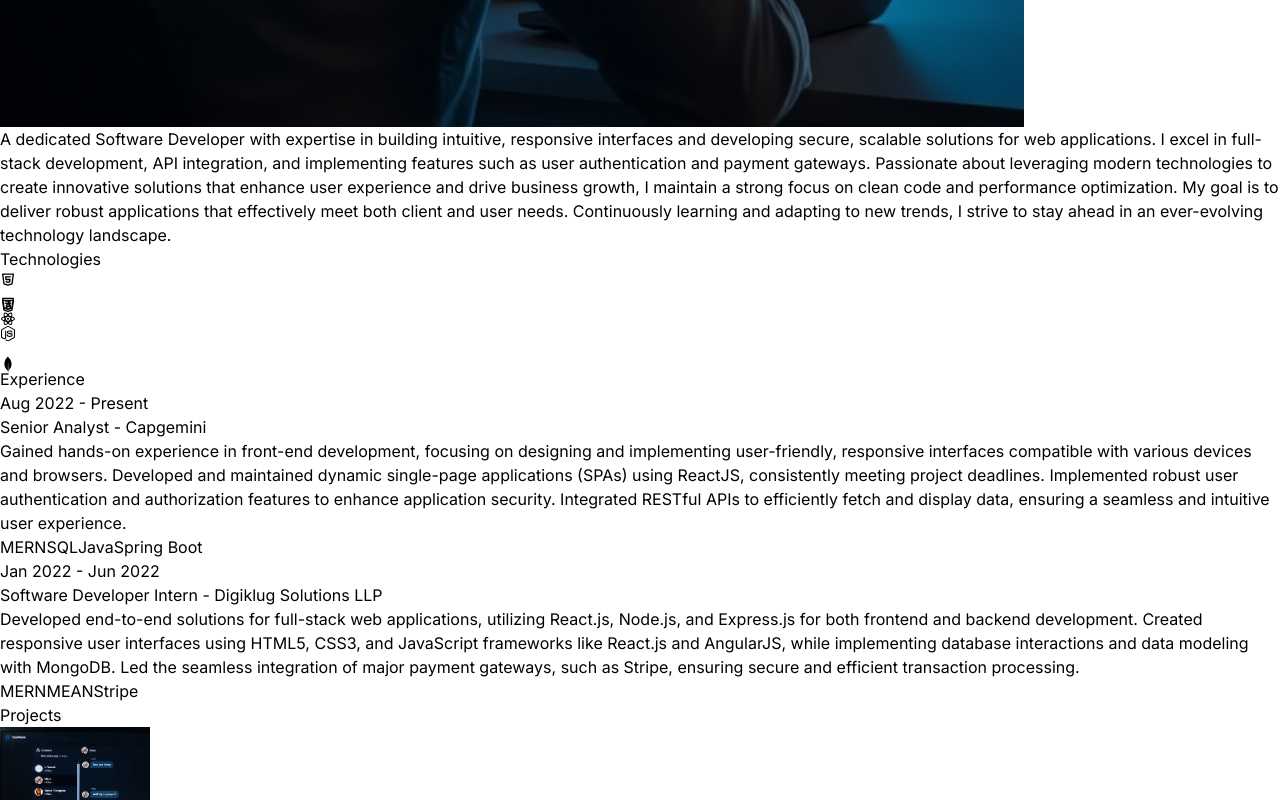
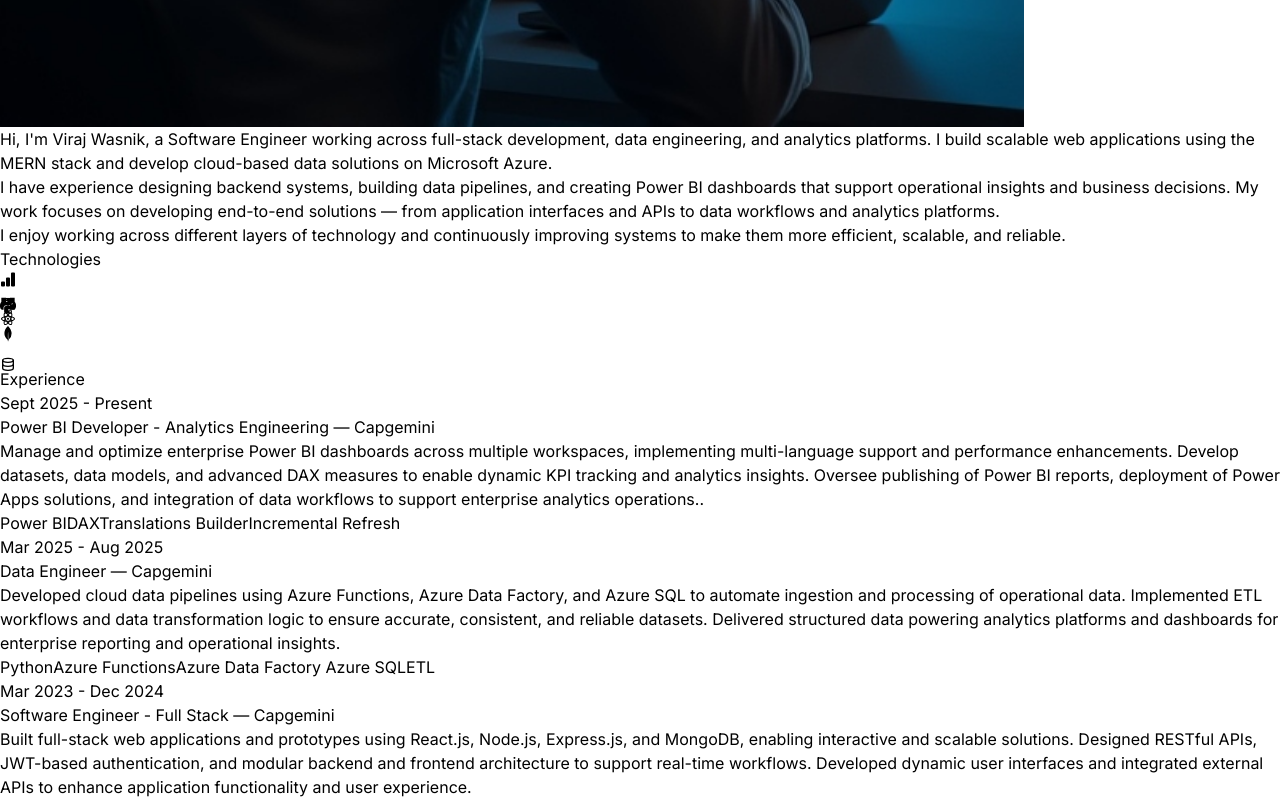
Before and after one commit to veeraj2404/portfolio, a React (Vite) app: page / in a window 1280 px wide. Shown: the part 1460-2260 px from the top of the page. Built offline with nearby package versions, Linux system fonts and the light colour scheme.

Commit message:
new 3+ yr update commit

```diff
--- a/index.html
+++ b/index.html
@@ -4,7 +4,7 @@
     <meta charset="UTF-8" />
     <link rel="icon" type="image/svg+xml" href="/favicon.ico" />
     <meta name="viewport" content="width=device-width, initial-scale=1.0" />
-    <title>Viraj Wasnik</title>
+    <title>Portfolio - Viraj Wasnik</title>
   </head>
   <body>
     <div id="root"></div>
--- a/src/components/About.jsx
+++ b/src/components/About.jsx
@@ -24,8 +24,12 @@ export default function About() {
                     initial={{ opacity: 0, x: 100 }}
                     transition={{ duration: 0.5 }}
                     className="w-full lg:w-1/2">
-                    <div className="flex justify-center lg:justify-start">
-                        <p className='my-2 max-w-xl py-6 '>{ABOUT_TEXT}</p>
+                    <div className="my-2 max-w-xl py-6 ">
+                        {ABOUT_TEXT.map((para, index) => (
+                            <p key={index} className="pb-4">
+                                {para}
+                            </p>
+                        ))}
                     </div>
                 </motion.div>
             </div>
--- a/src/components/Experience.jsx
+++ b/src/components/Experience.jsx
@@ -26,7 +26,7 @@ export default function Experience() {
                             transition={{ duration: 1 }}
                             className="w-full max-w-xl lg:w-3/4">
                             <h6 className='mb-2 font-semibold'>
-                                {experience.role} - {" "}
+                                {experience.role} — {" "}
                                 <span className='text-sm text-purple-100'>{experience.company}</span>
                             </h6>
                             <p className='mb-4 text-neutral-400 '>{experience.description}</p>
--- a/src/components/Hero.jsx
+++ b/src/components/Hero.jsx
@@ -23,7 +23,7 @@ export default function Hero() {
                             variants={container(0)}
                             initial="hidden"
                             animate="visible"
-                            className="pb-16 text-6xl font-thin tracking-tight lg:mt-16 lg:text-8xl">
+                            className="pb-16 text-6xl font-serif tracking-tight lg:mt-16 lg:text-8xl">
                             Viraj Wasnik
                         </motion.h1>
                         <motion.span
@@ -31,7 +31,7 @@ export default function Hero() {
                             initial="hidden"
                             animate="visible"
                             className="bg-gradient-to-r from-pink-300 via-slate-500 to-purple-500 bg-clip-text text-3xl tracking-tight text-transparent">
-                            Full Stack Developer
+                            Full Stack Developer & Data Analytics
                         </motion.span>
                         <motion.p
                             variants={container(1)}
--- a/src/components/Technologies.jsx
+++ b/src/components/Technologies.jsx
@@ -1,9 +1,9 @@
-import React from 'react'
-import { FaNodeJs } from 'react-icons/fa'
 import { RiReactjsLine } from 'react-icons/ri'
-import { SiMongodb } from 'react-icons/si'
-import { TbBrandCss3, TbBrandHtml5, TbBrandJavascript, TbBrandNextjs } from 'react-icons/tb'
+import { SiMongodb, SiPython } from 'react-icons/si'
+import { TbDatabase } from 'react-icons/tb'
 import { motion } from "framer-motion";
+import { BsFillBarChartFill } from "react-icons/bs";
+import { MdAccountTree } from 'react-icons/md'
 
 const iconVariants = (duration) => ({
     initial: { y: -10 },
@@ -35,27 +35,31 @@ export default function Technologies() {
                     variants={iconVariants(2.5)}
                     initial="initial"
                     animate="animate"
+                    title='Power BI'
                     className="rounded-2xl border-4 border-neutral-800 p-4">
-                    <TbBrandHtml5 className='text-7xl text-orange-700' />
+                    <BsFillBarChartFill className='text-7xl text-yellow-400' />
                 </motion.div>
                 <motion.div
                     variants={iconVariants(3)}
                     initial="initial"
                     animate="animate"
+                    title='ETL Processing'
                     className="rounded-2xl border-4 border-neutral-800 p-4">
-                    <TbBrandCss3 className='text-7xl text-blue-500' />
+                    <MdAccountTree  className='text-7xl text-blue-700' />
                 </motion.div>
                 <motion.div
                     variants={iconVariants(5)}
                     initial="initial"
                     animate="animate"
+                    title='Python'
                     className="rounded-2xl border-4 border-neutral-800 p-4">
-                    <TbBrandJavascript className='text-7xl text-yellow-400' />
+                    <SiPython  className='text-7xl text-yellow-400' />
                 </motion.div>
                 <motion.div
                     variants={iconVariants(2)}
                     initial="initial"
                     animate="animate"
+                    title='React'
                     className="rounded-2xl border-4 border-neutral-800 p-4">
                     <RiReactjsLine className='text-7xl text-blue-500' />
                 </motion.div>
@@ -63,15 +67,17 @@ export default function Technologies() {
                     variants={iconVariants(6)}
                     initial="initial"
                     animate="animate"
+                    title='MongoDB'
                     className="rounded-2xl border-4 border-neutral-800 p-4">
-                    <FaNodeJs className='text-7xl text-green-500' />
+                    <SiMongodb className='text-7xl text-green-500' />
                 </motion.div>
                 <motion.div
                     variants={iconVariants(3.5)}
                     initial="initial"
                     animate="animate"
+                    title='SQL'
                     className="rounded-2xl border-4 border-neutral-800 p-4">
-                    <SiMongodb className='text-7xl text-green-500' />
+                    <TbDatabase  className='text-7xl text-blue-700' />
                 </motion.div>
             </motion.div>
         </div>
--- a/src/constants/index.js
+++ b/src/constants/index.js
@@ -5,39 +5,48 @@ import foreverclone from "../assets/projects/foreverclone.jpeg";
 import csvmanager from "../assets/projects/csvmanager.jpeg";
 
 export const HERO_CONTENT = `
-  Software Developer with 2 years of expertise in designing
-  and deploying innovative web applications across a diverse tech stack.
-  Proficient in building responsive user interfaces, creating robust APIs,
-  and collaborating effectively within cross-functional teams.
-  Eager to join a forward-thinking organization where I can expand my
-  knowledge and gain practical exposure, contributing to both organizational and personal growth.
+  Software Engineer with 3+ years of experience building full-stack applications,
+  cloud data pipelines, and enterprise analytics solutions.
+  Experienced in MERN stack development along with Azure-based data engineering
+  using Azure Functions, Azure Data Factory, and Power BI to deliver scalable data-driven systems.
+  I enjoy working across the full stack—from application development and backend APIs to data platforms and analytics.
 `;
 
-export const ABOUT_TEXT = `
-  A dedicated Software Developer with expertise in building intuitive,
-  responsive interfaces and developing secure, scalable solutions for web applications.
-  I excel in full-stack development, API integration, and implementing features such as
-  user authentication and payment gateways. Passionate about leveraging modern technologies
-  to create innovative solutions that enhance user experience and drive business growth,
-  I maintain a strong focus on clean code and performance optimization.
-  My goal is to deliver robust applications that effectively meet both client and user needs.
-  Continuously learning and adapting to new trends, I strive to stay ahead in an ever-evolving technology landscape.
-`;
+export const ABOUT_TEXT = [
+  `Hi, I'm Viraj Wasnik, a Software Engineer working across full-stack development,
+  data engineering, and analytics platforms. I build scalable web applications using
+  the MERN stack and develop cloud-based data solutions on Microsoft Azure. `,
+
+  `I have experience designing backend systems, building data pipelines, and creating
+  Power BI dashboards that support operational insights and business decisions.
+  My work focuses on developing end-to-end solutions — from application interfaces
+  and APIs to data workflows and analytics platforms. `,
+
+  `I enjoy working across different layers of technology and continuously improving systems
+  to make them more efficient, scalable, and reliable. `
+];
 
 export const EXPERIENCES = [
   {
-    year: "Aug 2022 - Present",
-    role: "Senior Analyst",
+    year: "Sept 2025 - Present",
+    role: "Power BI Developer - Analytics Engineering",
     company: "Capgemini",
-    description: `Gained hands-on experience in front-end development, focusing on designing and implementing user-friendly, responsive interfaces compatible with various devices and browsers. Developed and maintained dynamic single-page applications (SPAs) using ReactJS, consistently meeting project deadlines. Implemented robust user authentication and authorization features to enhance application security. Integrated RESTful APIs to efficiently fetch and display data, ensuring a seamless and intuitive user experience.`,
-    technologies: ["MERN", "SQL", "Java", "Spring Boot"],
+    description: `Manage and optimize enterprise Power BI dashboards across multiple workspaces, implementing multi-language support and performance enhancements. Develop datasets, data models, and advanced DAX measures to enable dynamic KPI tracking and analytics insights. Oversee publishing of Power BI reports, deployment of Power Apps solutions, and integration of data workflows to support enterprise analytics operations..`,
+    technologies: ["Power BI", "DAX", "Translations Builder", "Incremental Refresh"]
   },
   {
-    year: "Jan 2022 - Jun 2022",
-    role: "Software Developer Intern",
-    company: "Digiklug Solutions LLP",
-    description: `Developed end-to-end solutions for full-stack web applications, utilizing React.js, Node.js, and Express.js for both frontend and backend development. Created responsive user interfaces using HTML5, CSS3, and JavaScript frameworks like React.js and AngularJS, while implementing database interactions and data modeling with MongoDB. Led the seamless integration of major payment gateways, such as Stripe, ensuring secure and efficient transaction processing.`,
-    technologies: ["MERN", "MEAN", "Stripe"],
+    year: "Mar 2025 - Aug 2025",
+    role: "Data Engineer",
+    company: "Capgemini",
+    description: `Developed cloud data pipelines using Azure Functions, Azure Data Factory, and Azure SQL to automate ingestion and processing of operational data. Implemented ETL workflows and data transformation logic to ensure accurate, consistent, and reliable datasets. Delivered structured data powering analytics platforms and dashboards for enterprise reporting and operational insights.`,
+    technologies: ["Python", "Azure Functions", "Azure Data Factory"," Azure SQL", "ETL"]
+  },
+  {
+    year: "Mar 2023 - Dec 2024",
+    role: "Software Engineer - Full Stack",
+    company: "Capgemini",
+    description: `Built full-stack web applications and prototypes using React.js, Node.js, Express.js, and MongoDB, enabling interactive and scalable solutions. Designed RESTful APIs, JWT-based authentication, and modular backend and frontend architecture to support real-time workflows. Developed dynamic user interfaces and integrated external APIs to enhance application functionality and user experience.`,
+    technologies: ["MERN", "WebSocket", "JWT", "REST APIs", "Git", "Postman"]
   }
 ];
 
@@ -52,6 +61,24 @@ export const PROJECTS = [
     technologies: ["MERN", "Tailwind", "Daisy UI", "Socket.io"],
   },
   {
+    title: "AI Chatbot",
+    date: "Oct 2024 - Nov 2024",
+    image: geminiai,
+    link: "https://github.com/veeraj2404/gemini-ai",
+    description:
+      `Built an AI-powered chatbot integrating the Google Gemini API to handle text and image-based prompts through a full-stack architecture.`,
+    technologies: ["React", "Bootstrap", "Node.js", "Gemini_AI_API"],
+  },
+  {
+    title: "E-Commerce Platform",
+    date: "Jul 2024 - Sept 2024",
+    image: foreverclone,
+    link: "https://github.com/veeraj2404/Ecommerce-app",
+    description:
+      `An e-commerce application offering a complete shopping experience, including product browsing, cart management, and secure payment processing. The admin dashboard includes features for managing orders and products.`,
+    technologies: ["React", "Tailwind", "Node.js", "mongoDB"],
+  },
+    {
     title: "Portfolio Website",
     date: "Dec 2024",
     image: portfolio,
@@ -59,24 +86,6 @@ export const PROJECTS = [
     description:
       `A personal portfolio website showcasing experience, projects, skills, and contact information.`,
     technologies: ["React", "Tailwind", "Framer Motion"],
-  },
-  {
-    title: "Gemini AI Chatbot",
-    date: "Oct 2024 - Nov 2024",
-    image: geminiai,
-    link: "https://github.com/veeraj2404/gemini-ai",
-    description:
-      `Developed a Gemini AI API Integration Project with a seamless React.js frontend and a Node.js backend that processes user-provided text and image inputs to generate AI-driven insights.`,
-    technologies: ["React", "Bootstrap", "Node.js", "Gemini_AI_API"],
-  },
-  {
-    title: "Forever Clone",
-    date: "Jul 2024 - Sept 2024",
-    image: foreverclone,
-    link: "https://github.com/veeraj2404/Ecommerce-app",
-    description:
-      `An e-commerce application offering a complete shopping experience, including product browsing, cart management, and secure payment processing. The admin dashboard includes features for managing orders and products.`,
-    technologies: ["React", "Tailwind", "Node.js", "mongoDB"],
   },
   {
     title: "CSV Manager",
```
